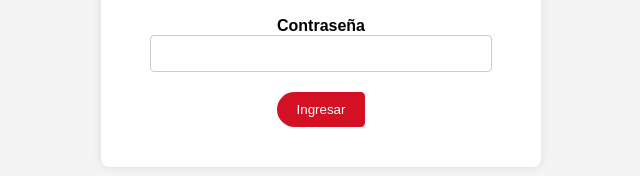
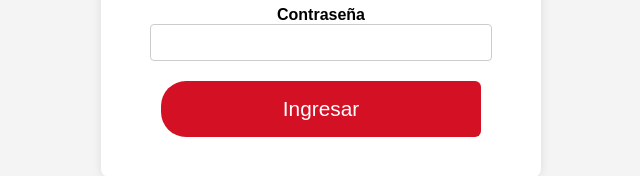
Before and after one commit to wilSosa/Parcialweb1151734, a plain HTML site: page index.html in a window 1280 px wide. Shown: the part 488-664 px from the top of the page, without its empty margins (319-959 px from the left). Drawn offline with Linux system fonts and the light colour scheme.

Commit message:
mejora css 2

```diff
--- a/css/style.css
+++ b/css/style.css
@@ -43,7 +43,9 @@ body {
 }
 
 .form-group button {
-  padding: 10px 20px;
+  width: 80%;
+  padding: 16px 0;
+  font-size: 1.3em;
     background-color: #D31024;
     color: #fff;
     border: none;
```
